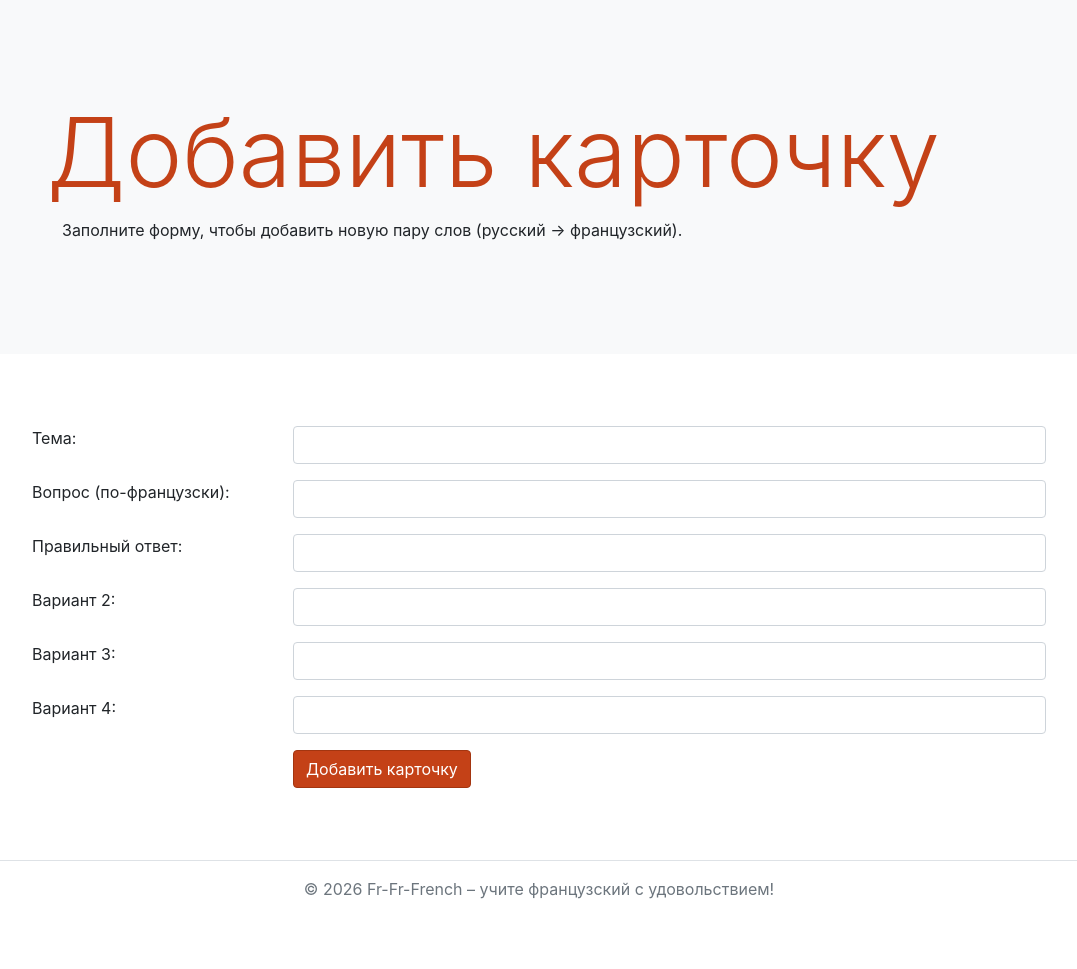
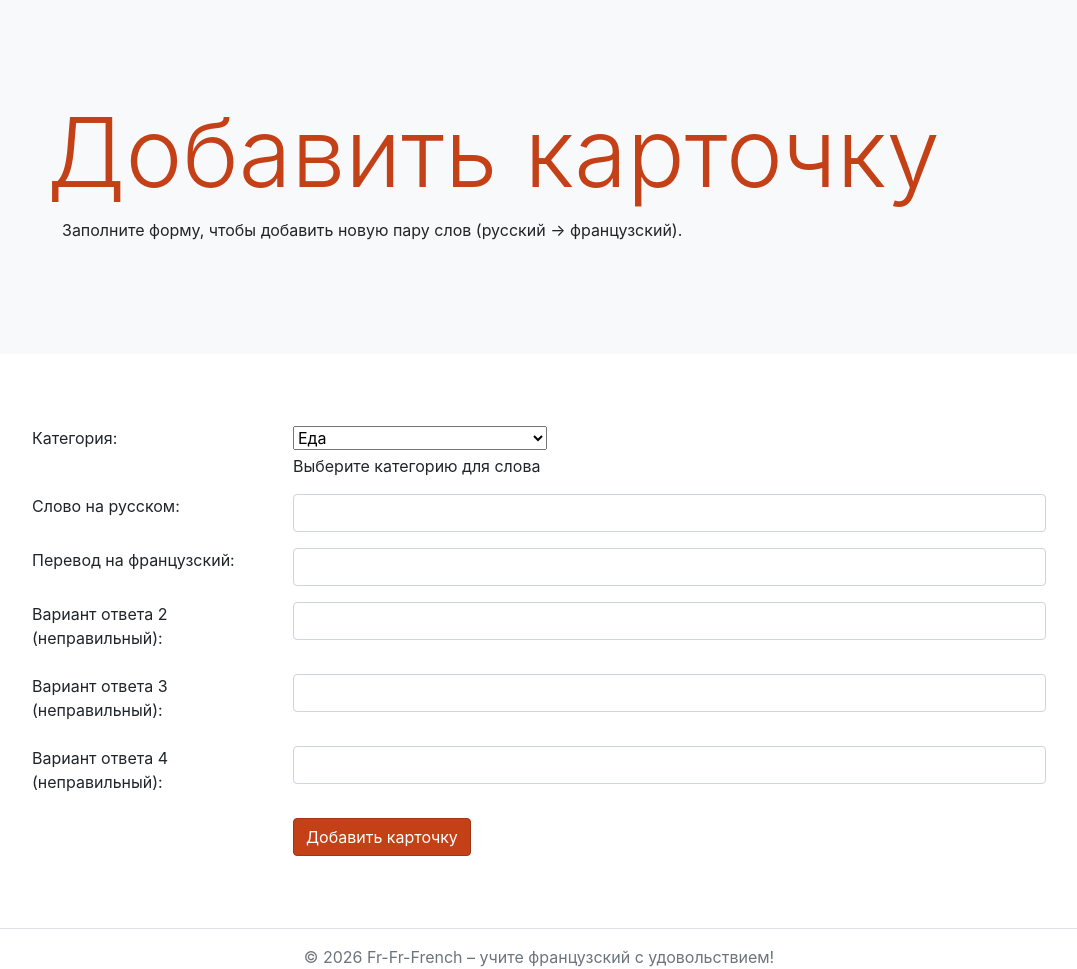
Before and after one commit to OliviaLapin/frfrench_project, a Django app: page /card/add/ in a window 1280 px wide. Shown: the part 73-1042 px from the top of the page, without its empty margins (101-1178 px from the left). Before the commit the page ends 972 px from the top, so only its background shows below. Run offline with Django 5.2, Linux system fonts and the light colour scheme; a user stored in the database is signed in; some libraries are stand-ins or nearby versions.

Commit message:
Объединение с GitHub

```diff
--- a/french/forms.py
+++ b/french/forms.py
@@ -1,48 +1,70 @@
 from django import forms
 
+CATEGORY_CHOICES = [
+    ('Еда', 'Еда'),
+    ('Животные', 'Животные'),
+    ('Семья', 'Семья'),
+    ('Путешествия', 'Путешествия'),
+    ('Другое', '➕ Создать новую категорию'),
+]
+
 class CardForm(forms.Form):
-    topic = forms.CharField(
-        label='Тема',
-        max_length=100,
+    topic = forms.ChoiceField(
+        label='Категория',
+        choices=CATEGORY_CHOICES,
         error_messages={
-            'required': 'Пожалуйста, укажите тему',
-            'max_length': 'Название темы не может быть длиннее 100 символов'
+            'required': 'Пожалуйста, выберите категорию',
         }
     )
+
+    new_topic = forms.CharField(
+        label='Название новой категории',
+        required=False,
+        max_length=100,
+        help_text='Заполните, если выбрали "Создать новую категорию"',
+        error_messages={
+            'max_length': 'Название категории не может быть длиннее 100 символов'
+        }
+    )
+
     question = forms.CharField(
-        label='Вопрос (по-французски)',
+        label='Слово на русском',
         max_length=200,
         error_messages={
-            'required': 'Пожалуйста, введите вопрос',
-            'max_length': 'Вопрос не может быть длиннее 200 символов'
+            'required': 'Пожалуйста, введите слово на русском',
+            'max_length': 'Слово не может быть длиннее 200 символов'
         }
     )
+
     correct_answer = forms.CharField(
-        label='Правильный ответ',
+        label='Перевод на французский (правильный ответ)',
         max_length=200,
         error_messages={
-            'required': 'Пожалуйста, введите правильный ответ',
-            'max_length': 'Ответ не может быть длиннее 200 символов'
+            'required': 'Пожалуйста, введите перевод',
+            'max_length': 'Перевод не может быть длиннее 200 символов'
         }
     )
+
     option_2 = forms.CharField(
-        label='Вариант 2',
+        label='Вариант ответа 2 (неправильный)',
         max_length=200,
         error_messages={
             'required': 'Пожалуйста, введите вариант 2',
             'max_length': 'Вариант не может быть длиннее 200 символов'
         }
     )
+
     option_3 = forms.CharField(
-        label='Вариант 3',
+        label='Вариант ответа 3 (неправильный)',
         max_length=200,
         error_messages={
             'required': 'Пожалуйста, введите вариант 3',
             'max_length': 'Вариант не может быть длиннее 200 символов'
         }
     )
+
     option_4 = forms.CharField(
-        label='Вариант 4',
+        label='Вариант ответа 4 (неправильный)',
         max_length=200,
         error_messages={
             'required': 'Пожалуйста, введите вариант 4',
@@ -52,16 +74,16 @@ class CardForm(forms.Form):
 
     def clean_question(self):
         q = self.cleaned_data.get('question', '')
-        if len(q.strip()) < 3:
-            raise forms.ValidationError('Вопрос слишком короткий (минимум 3 символа)')
+        if len(q.strip()) < 2:
+            raise forms.ValidationError('Слово слишком короткое (минимум 2 символа)')
         if not q.strip():
-            raise forms.ValidationError('Вопрос не может быть пустым')
+            raise forms.ValidationError('Слово не может быть пустым')
         return q.strip()
 
     def clean_correct_answer(self):
         answer = self.cleaned_data.get('correct_answer', '')
         if len(answer.strip()) < 1:
-            raise forms.ValidationError('Правильный ответ не может быть пустым')
+            raise forms.ValidationError('Перевод не может быть пустым')
         return answer.strip()
 
     def clean_option_2(self):
@@ -84,6 +106,15 @@ class CardForm(forms.Form):
 
     def clean(self):
         cleaned_data = super().clean()
+        topic = cleaned_data.get('topic')
+        new_topic = cleaned_data.get('new_topic', '').strip()
+
+        # Если выбрано "Другое", используем новую тему
+        if topic == 'Другое':
+            if not new_topic:
+                raise forms.ValidationError('Если выбрали "Создать новую категорию", укажите её название')
+            cleaned_data['topic'] = new_topic
+
         correct = cleaned_data.get('correct_answer', '').strip().lower()
         opt2 = cleaned_data.get('option_2', '').strip().lower()
         opt3 = cleaned_data.get('option_3', '').strip().lower()
--- a/french/templates/french/card_add.html
+++ b/french/templates/french/card_add.html
@@ -12,24 +12,100 @@
 <div class="container-sm px-5 py-5">
     <form method="post" action="/send-card/">
         {% csrf_token %}
-        {% for field in form %}
+
         <div class="row mb-3">
             <div class="col-md-3">
-                <label class="form-label fw-bold">{{ field.label }}:</label>
+                <label class="form-label fw-bold">Категория:</label>
             </div>
             <div class="col-md-9">
-                <input type="text" class="form-control" name="{{ field.name }}" id="{{ field.id_for_label }}" value="{{ field.value|default:'' }}">
-                {% if field.errors %}
-                <div class="text-danger small">{{ field.errors }}</div>
-                {% endif %}
+                <select name="topic" class="form-select" id="id_topic">
+                    <option value="Еда">Еда</option>
+                    <option value="Животные">Животные</option>
+                    <option value="Семья">Семья</option>
+                    <option value="Путешествия">Путешествия</option>
+                    <option value="Другое">➕ Создать новую категорию</option>
+                </select>
+                <div class="form-text">Выберите категорию для слова</div>
             </div>
         </div>
-        {% endfor %}
+
+
+        <div class="row mb-3" id="new_topic_row" style="display: none;">
+            <div class="col-md-3">
+                <label class="form-label fw-bold">Название новой категории:</label>
+            </div>
+            <div class="col-md-9">
+                <input type="text" name="new_topic" class="form-control" id="id_new_topic" placeholder="Например: Профессии">
+                <div class="form-text">Заполните, если выбрали "Создать новую категорию"</div>
+            </div>
+        </div>
+
+
+        <div class="row mb-3">
+            <div class="col-md-3">
+                <label class="form-label fw-bold">Слово на русском:</label>
+            </div>
+            <div class="col-md-9">
+                <input type="text" name="question" class="form-control" id="id_question">
+            </div>
+        </div>
+
+
+        <div class="row mb-3">
+            <div class="col-md-3">
+                <label class="form-label fw-bold">Перевод на французский:</label>
+            </div>
+            <div class="col-md-9">
+                <input type="text" name="correct_answer" class="form-control" id="id_correct_answer">
+            </div>
+        </div>
+
+        <div class="row mb-3">
+            <div class="col-md-3">
+                <label class="form-label fw-bold">Вариант ответа 2 (неправильный):</label>
+            </div>
+            <div class="col-md-9">
+                <input type="text" name="option_2" class="form-control" id="id_option_2">
+            </div>
+        </div>
+
+        <div class="row mb-3">
+            <div class="col-md-3">
+                <label class="form-label fw-bold">Вариант ответа 3 (неправильный):</label>
+            </div>
+            <div class="col-md-9">
+                <input type="text" name="option_3" class="form-control" id="id_option_3">
+            </div>
+        </div>
+
+        <div class="row mb-3">
+            <div class="col-md-3">
+                <label class="form-label fw-bold">Вариант ответа 4 (неправильный):</label>
+            </div>
+            <div class="col-md-9">
+                <input type="text" name="option_4" class="form-control" id="id_option_4">
+            </div>
+        </div>
+
         <div class="row">
             <div class="col-md-9 offset-md-3">
-                <button type="submit" class="btn btn-primary">Добавить карточку</button>
+                <button type="submit" class="btn btn-primary" style="background-color: #C44117; border-color: #A33510;">Добавить карточку</button>
             </div>
         </div>
     </form>
 </div>
+
+<script>
+    // Показывать/скрывать поле для новой категории
+    const topicSelect = document.getElementById('id_topic');
+    const newTopicRow = document.getElementById('new_topic_row');
+
+    topicSelect.addEventListener('change', function() {
+        if (this.value === 'Другое') {
+            newTopicRow.style.display = 'flex';
+        } else {
+            newTopicRow.style.display = 'none';
+        }
+    });
+</script>
 {% endblock %}
--- a/french/views.py
+++ b/french/views.py
@@ -5,8 +5,8 @@ import os
 
 BASE_DIR = os.path.dirname(os.path.dirname(os.path.abspath(__file__)))
 
-def read_cards():
-    """Читает карточки из файла data.txt"""
+def read_cards(category_filter=None):
+    """Читает карточки из истории ваших сохранений"""
     cards = []
     file_path = os.path.join(BASE_DIR, 'data.txt')
     try:
@@ -14,20 +14,34 @@ def read_cards():
             for line in f:
                 line = line.strip()
                 if line and ';' in line:
-                    russian, french = line.split(';', 1)
-                    cards.append({
-                        'russian': russian,
-                        'french': french,
-                    })
+                    parts = line.split(';')
+                    if len(parts) >= 3:
+                        category = parts[0]
+                        russian = parts[1]
+                        french = parts[2]
+                        option_2 = parts[3] if len(parts) > 3 else "Неправильный вариант"
+                        option_3 = parts[4] if len(parts) > 4 else "Другой вариант"
+                        option_4 = parts[5] if len(parts) > 5 else "Ещё вариант"
+
+                        card = {
+                            'category': category,
+                            'russian': russian,
+                            'french': french,
+                            'option_2': option_2,
+                            'option_3': option_3,
+                            'option_4': option_4,
+                        }
+                        if category_filter is None or category == category_filter:
+                            cards.append(card)
     except FileNotFoundError:
         pass
     return cards
 
-def save_card(russian_word, french_word):
+def save_card(category, russian_word, french_word, option_2, option_3, option_4):
     """Добавляет новую карточку в файл"""
     file_path = os.path.join(BASE_DIR, 'data.txt')
     with open(file_path, 'a', encoding='utf-8') as f:
-        f.write(f"\n{russian_word};{french_word}")
+        f.write(f"\n{category};{russian_word};{french_word};{option_2};{option_3};{option_4}")
     return True
 
 def home(request):
@@ -95,19 +109,25 @@ def send_card(request):
     if request.method == 'POST':
         form = CardForm(request.POST)
         if form.is_valid():
+            category = form.cleaned_data['topic']
             russian_word = form.cleaned_data['question']
             french_word = form.cleaned_data['correct_answer']
-            save_card(russian_word, french_word)
+            option_2 = form.cleaned_data['option_2']
+            option_3 = form.cleaned_data['option_3']
+            option_4 = form.cleaned_data['option_4']
+
+            save_card(category, russian_word, french_word, option_2, option_3, option_4)
+
             return render(request, 'french/card_result.html', {
                 'success': True,
                 'user': request.user.username,
-                'comment': f'Карточка "{russian_word}" → "{french_word}" успешно добавлена!'
+                'comment': f'Карточка "{russian_word}" → "{french_word}" добавлена в категорию "{category}"!'
             })
         else:
             return render(request, 'french/card_result.html', {
                 'success': False,
                 'user': request.user.username,
-                'comment': f'Ошибка валидации. Проверьте правильность заполнения полей.'
+                'comment': f'Ошибка валидации. Проверьте правильность заполнения полей: {form.errors}'
             })
     return redirect('french:card_add')
 
```
Also changed, not shown: data.txt (added, +8 -0 lines), french/templates/french/quiz.html (+34 -11 lines).
